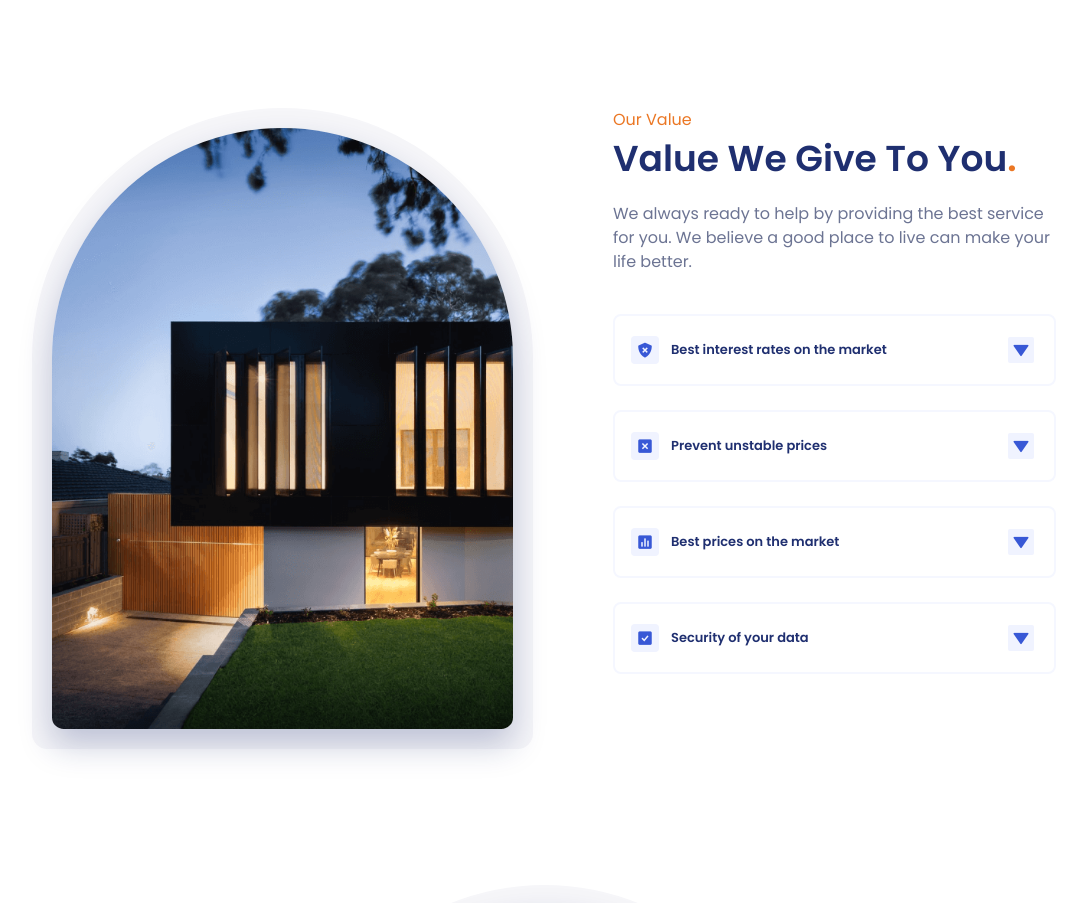
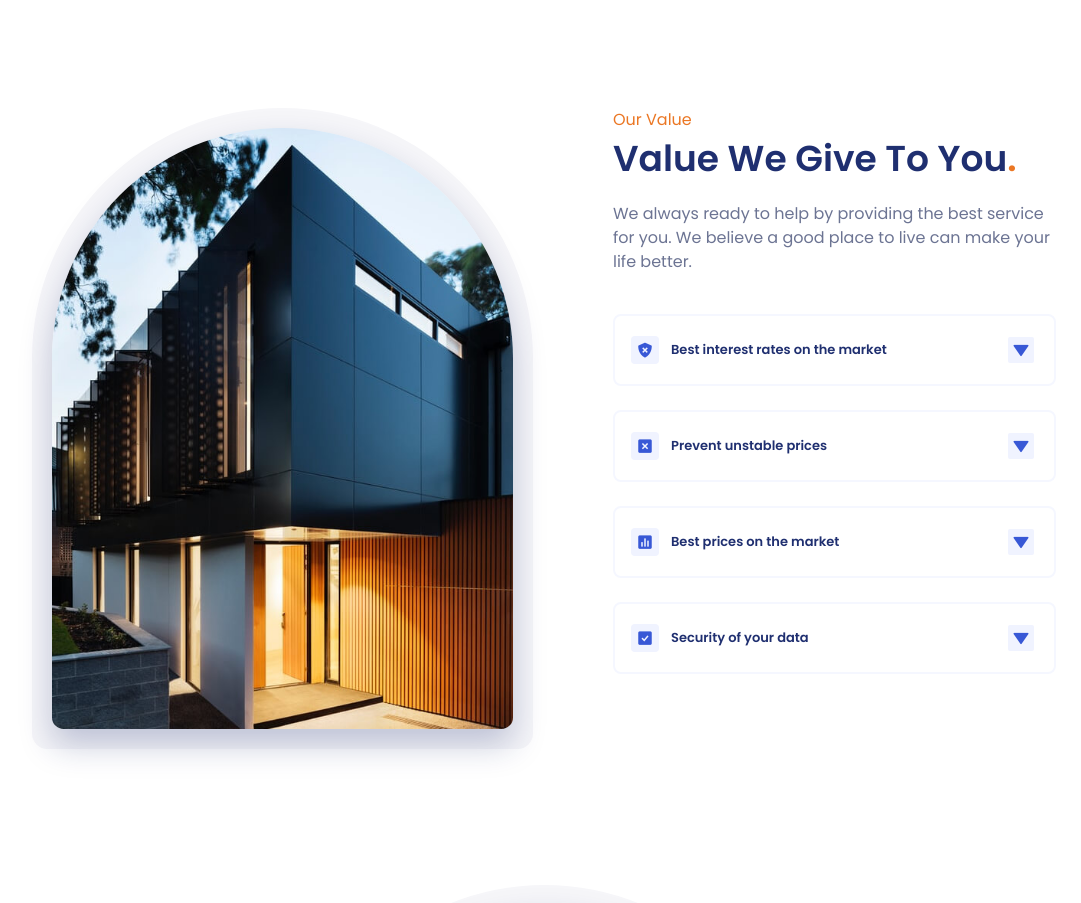
Before and after one commit to shoproizoshlo/real-state-website-vue-ts, a Vue app: page / in a window 1280 px wide. Shown: the part 1880-2783 px from the top of the page, without its empty margins (96-1177 px from the left). Built offline with nearby package versions, Linux system fonts and the light colour scheme.

Commit message:
fixed styling orbe images

```diff
--- a/src/components/main/Contact.vue
+++ b/src/components/main/Contact.vue
@@ -7,7 +7,7 @@
           <img src="/src/assets/img/contact.png" alt="contact" />
         </div>
       </div> -->
-      <OrbeImg />
+      <OrbeImg :url="'./src/assets/img/contact.png'" />
       <div class="contact__content">
         <div class="contact__data">
           <span class="section__subtitle"> Contact Us</span>
--- a/src/components/main/OrbeImg.vue
+++ b/src/components/main/OrbeImg.vue
@@ -2,13 +2,20 @@
   <div class="value__images">
     <div class="value__orbe"></div>
     <div class="value__img">
-      <img src="/src/assets/img/contact.png" alt="value" />
+      <img :src="url" alt="value" />
     </div>
   </div>
 </template>
 
 <script>
-export default {};
+export default {
+  props: {
+    url: {
+      type: String,
+      required: true,
+    },
+  },
+};
 </script>
 
 <style scoped>
--- a/src/components/main/Value.vue
+++ b/src/components/main/Value.vue
@@ -7,7 +7,7 @@
           <img src="/src/assets/img/value.jpg" alt="value" />
         </div>
       </div> -->
-      <OrbeImg />
+      <OrbeImg :url="'./src/assets/img/value.jpg'" />
       <div class="value__content">
         <div class="value__data">
           <span class="section__subtitle">Our Value</span>
```
